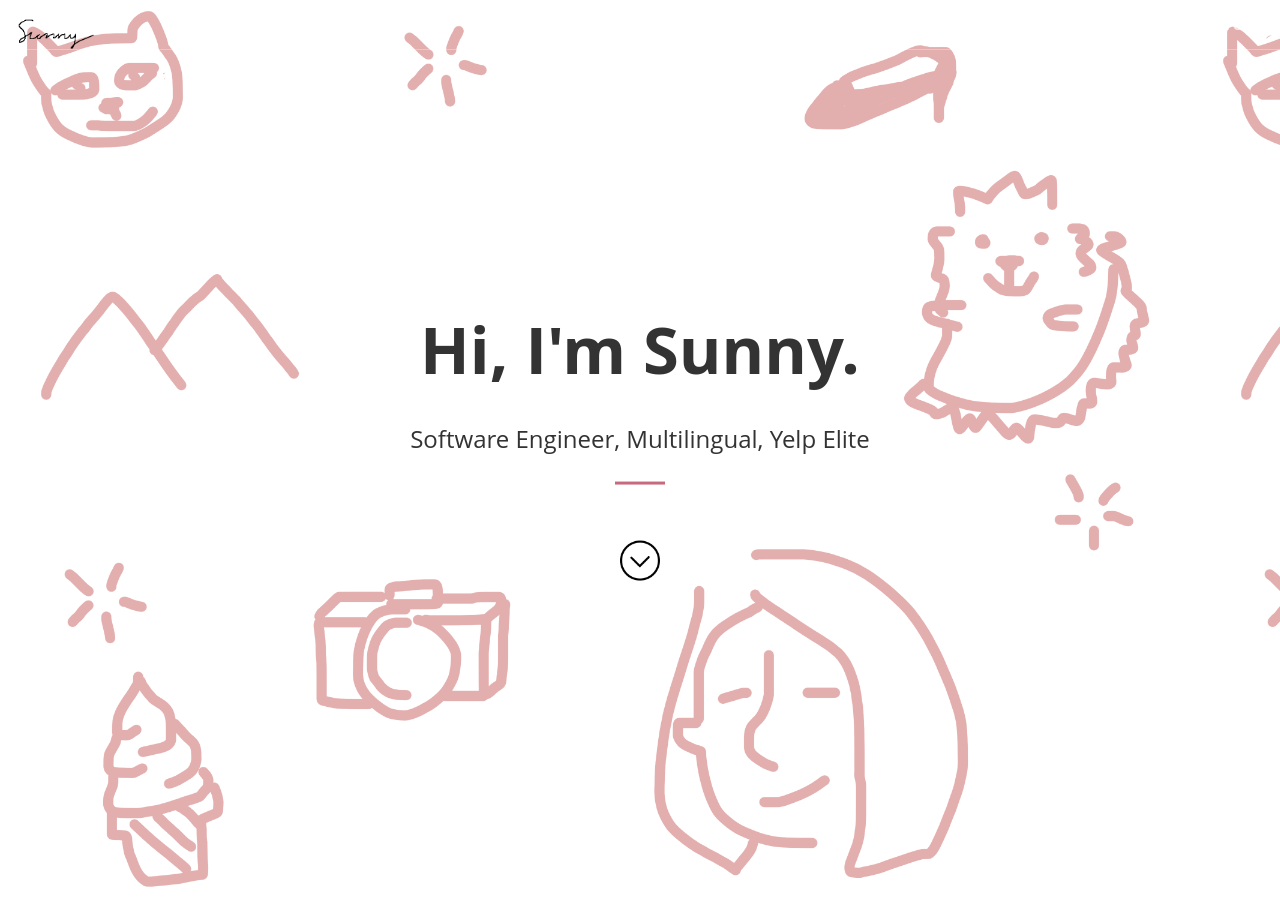
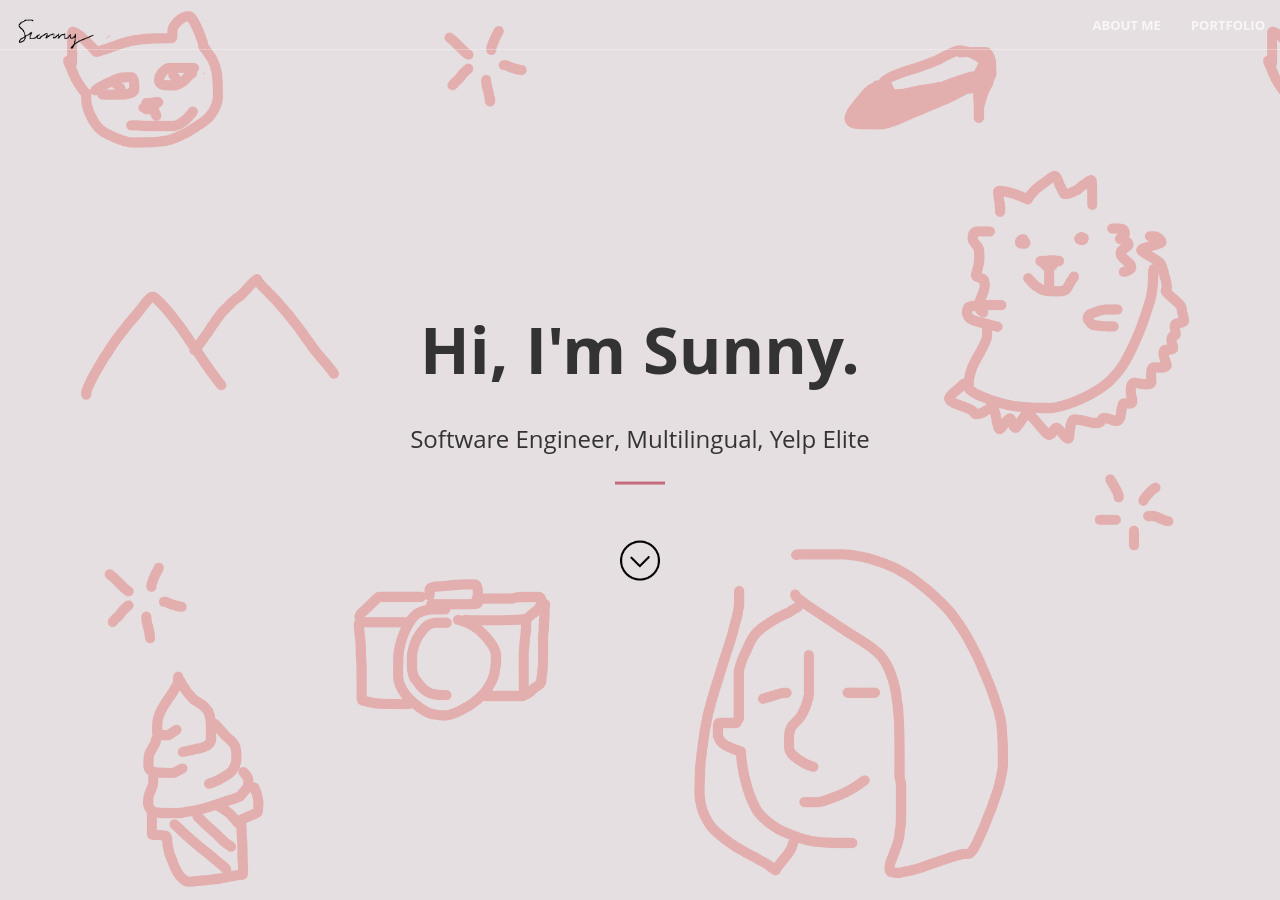
Before and after one commit to sunny-hong/sunny-hong.github.io, a Jekyll site: the page index.html, which Jekyll copies as it is, in a window 1280 px wide and 900 px high. Built offline with Jekyll 4.4.1, drawn with Linux system fonts in a browser that asks for light colours; some web fonts are replaced.

Commit message:
Update creative.css

```diff
--- a/css/creative.css
+++ b/css/creative.css
@@ -275,11 +275,6 @@
 }
 .bg-pink {
     background-color: rgb(230,223,225); /* E6DFE1 */
-    background: -webkit-linear-gradient(left top,#FcEBF9, rgb(230,223,225) , #FCF5F7, #FdF0Fe); /* For Safari 5.1 to 6.0 */
-    background: -o-linear-gradient(bottom right , #FcEBF9,rgb(230,223,225), #FCF5F7, #FdF0Fe); /* For Opera 11.1 to 12.0 */
-    background: -moz-linear-gradient(bottom right, #FcEBF9,rgb(230,223,225), #FCF5F7, #FdF0Fe); /* For Firefox 3.6 to 15 */
-    background: linear-gradient(to bottom right,#FcEBF9, rgb(230,223,225) , #FCF5F7, #FdF0Fe); /* Standard syntax */
-
     background-size: contain;
     background-image: url("../img/Website Graphics2.png");
 }
```
